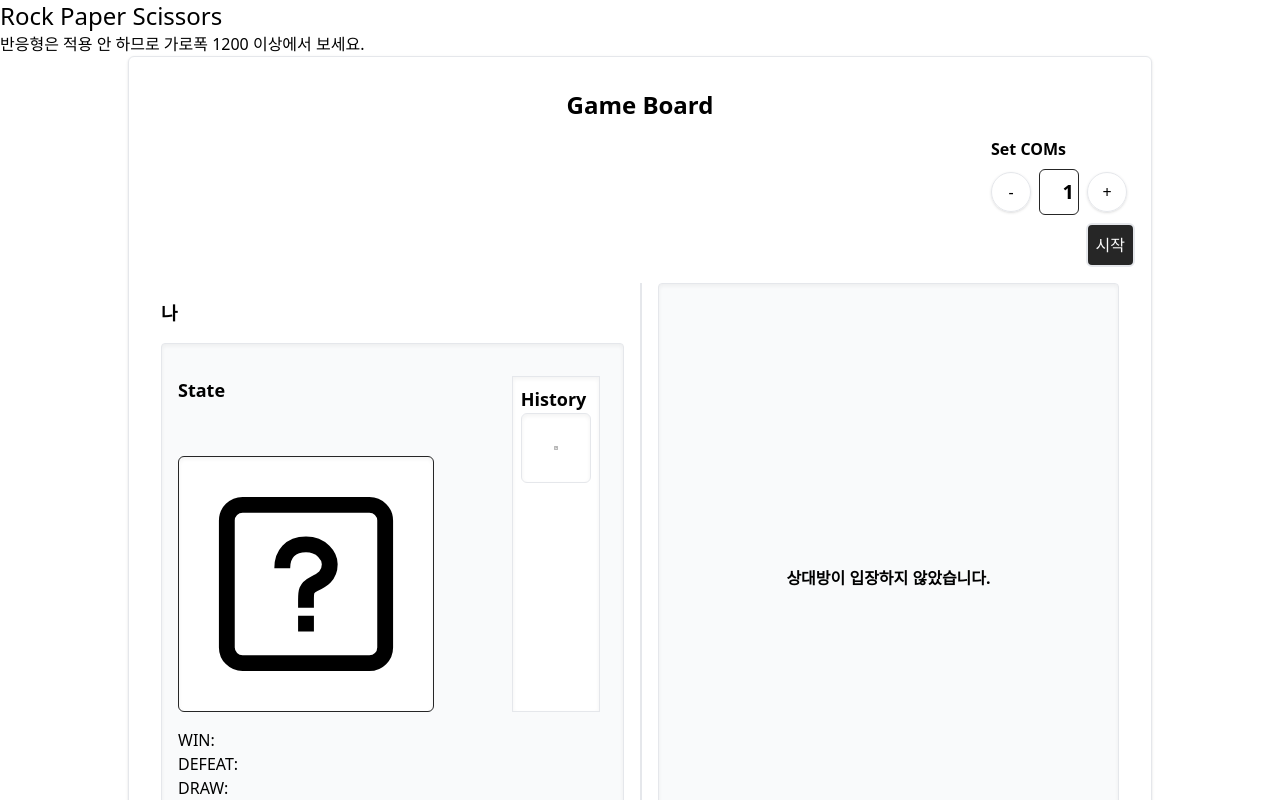
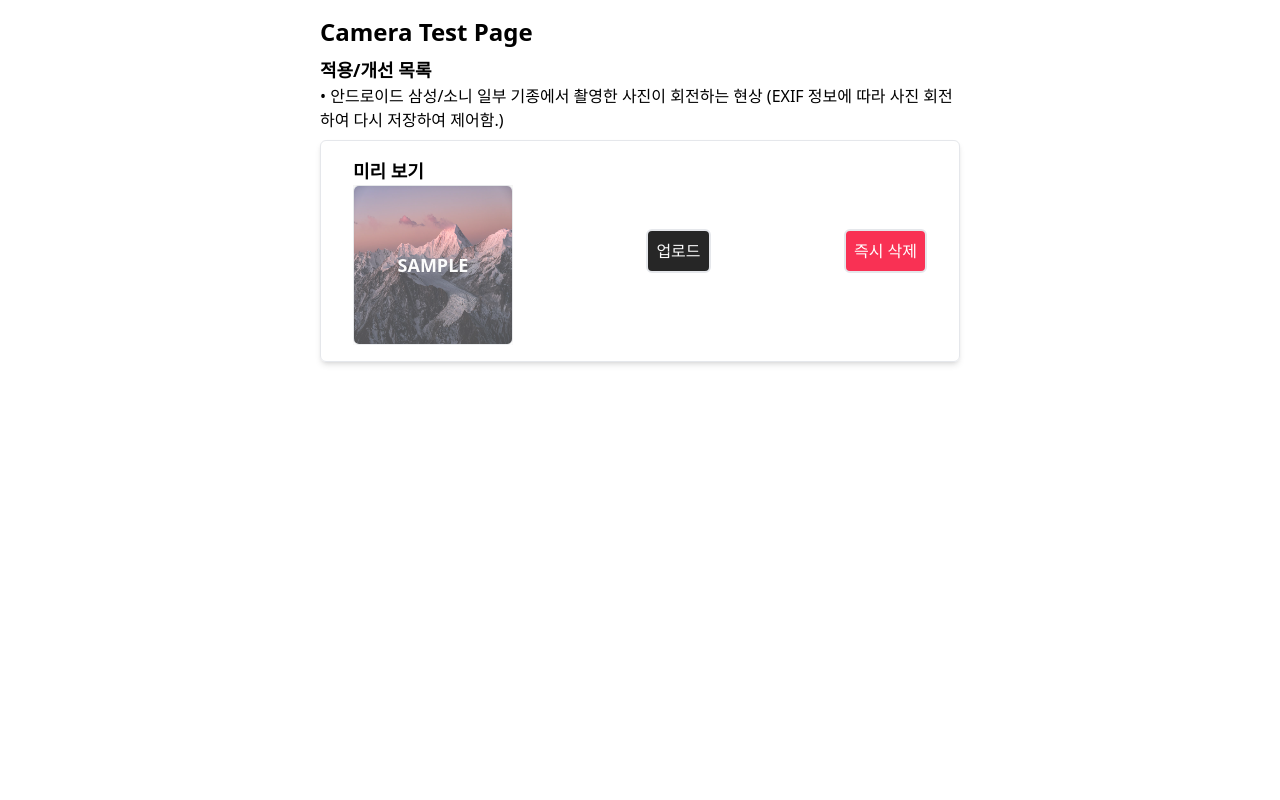
Before and after one commit to merge-simpson/react-rock-paper-scissors, a React (Vite) app: page /camera/connect in a window 1280 px wide. Before the commit this address led to /. Shown: the top 800 px of the page. Built offline with nearby package versions, Linux system fonts and the light colour scheme.

Commit message:
feat(photo): create photo upload sample page

```diff
--- a/index.html
+++ b/index.html
@@ -1,5 +1,5 @@
 <!DOCTYPE html>
-<html lang="en">
+<html lang="en" xml:lang="ko">
   <head>
     <meta charset="UTF-8" />
     <link rel="icon" type="image/svg+xml" href="/src/favicon.svg" />
--- a/src/App.tsx
+++ b/src/App.tsx
@@ -8,9 +8,8 @@ function App() {
   // const [isAuthenticated, setAuthenticated] = useState<boolean>(false);
   const auth = useAuth();
   const { isAuthenticated } = auth;
-  const [RoutesComponent, setRoutesComponent] = useState<React.ReactElement>(
-    <UnauthenticatedRoutes />
-  );
+  const [RoutesComponent, setRoutesComponent] =
+    useState<React.ReactElement | null>(null);
 
   useEffect(() => {
     isAuthenticated && setRoutesComponent(<ProtectedRoutes />);
--- /dev/null
+++ b/src/components/example/camera/CameraTestPage.tsx
@@ -0,0 +1,93 @@
+import { DangerButton, DarkButton } from "@styles/button";
+import { useCallback, useEffect, useRef, useState } from "react";
+import SampleImage from "@assets/img/sample.jpeg";
+
+const CameraTestPage = () => {
+  const [files, setFiles] = useState<FileList | null>(null);
+  const [photoUrl, setPhotoUrl] = useState<string | ArrayBuffer | null>(null);
+  const imageUploaderRef = useRef<HTMLInputElement | null>(null);
+
+  const clearImage = useCallback<React.MouseEventHandler<HTMLButtonElement>>(
+    (evt) =>
+      imageUploaderRef.current &&
+      setPhotoUrl((imageUploaderRef.current.value = "")),
+    [imageUploaderRef.current]
+  );
+
+  useEffect(() => {
+    console.debug(photoUrl);
+  }, [photoUrl]);
+
+  return (
+    <div className="flex flex-col gap-4 py-4 px-8 items-center justify-center">
+      <main className="w-full max-w-[40rem]">
+        <h1 className="text-2xl font-bold">Camera Test Page</h1>
+        <aside className="py-2">
+          <h1 className="text-lg font-bold">적용/개선 목록</h1>
+          <ul className="list-['•_'] list-inside">
+            <li>
+              안드로이드 삼성/소니 일부 기종에서 촬영한 사진이 회전하는 현상
+              (EXIF 정보에 따라 사진 회전하여 다시 저장하여 제어함.)
+            </li>
+          </ul>
+        </aside>
+
+        <section className="flex flex-row justify-between gap-4 items-center px-8 py-4 border shadow-md rounded-md">
+          <article>
+            <h1 className="text-lg font-bold">미리 보기</h1>
+
+            <figure className="relative">
+              <img
+                src={(photoUrl as string) || SampleImage}
+                className={`w-40 h-40 border rounded-md ${
+                  !!photoUrl ? "border-dark" : ""
+                }`}
+                // TODO 다국어 처리
+                alt={
+                  !!photoUrl
+                    ? "이미지 미리보기(Image Preview)"
+                    : "선택된 사진이 없을 때는 눈 덮인 산을 멀리서 담은 샘플 이미지"
+                }
+              />
+              {!photoUrl && (
+                <aside className="absolute left-0 top-0 right-0 bottom-0 bg-white bg-opacity-30 shadow-inner z-10 flex items-center justify-center">
+                  <h1 className="drop-shadow text-lg font-black text-light select-none">
+                    SAMPLE
+                  </h1>
+                </aside>
+              )}
+            </figure>
+          </article>
+
+          <label>
+            <input
+              type="file"
+              accept="image/*"
+              ref={imageUploaderRef}
+              className="hidden"
+              onChange={(evt) => {
+                const reader = new FileReader();
+                reader.readAsDataURL(evt.target.files![0]);
+                setFiles(evt.target?.files);
+
+                // (Example of onload)
+                reader.onload = (evt) => {
+                  const photoUrl = evt.target?.result;
+                  photoUrl && setPhotoUrl(photoUrl);
+                };
+              }}
+            />
+            <DarkButton onClick={(evt) => imageUploaderRef.current?.click()}>
+              업로드
+            </DarkButton>
+          </label>
+          <label>
+            <DangerButton onClick={clearImage}>즉시 삭제</DangerButton>
+          </label>
+        </section>
+      </main>
+    </div>
+  );
+};
+
+export default CameraTestPage;
--- a/src/components/routes/ProtectedRoutes.tsx
+++ b/src/components/routes/ProtectedRoutes.tsx
@@ -1,3 +1,4 @@
+import CameraTestPage from "@components/example/camera/CameraTestPage";
 import UIPreview from "@components/example/layouts/UIPreview";
 import Home from "@components/home/Home";
 import PATH from "@utils/routes/PATH";
@@ -8,6 +9,7 @@ const ProtectedRoutes = () => {
     <Routes>
       <Route path={PATH.HOME} element={<Home />} />
       <Route path="ui" element={<UIPreview />} />
+      <Route path={PATH.CAMERA_TEST} element={<CameraTestPage />} />
       <Route path="*" element={<Navigate replace to={PATH.HOME} />} />
     </Routes>
   );
--- a/src/components/routes/UnauthenticatedRoutes.tsx
+++ b/src/components/routes/UnauthenticatedRoutes.tsx
@@ -4,6 +4,7 @@ import { loginStep } from "@utils/auth/routes/LoginOutletComponents";
 import UIPreview from "@components/example/layouts/UIPreview";
 import PATH from "@utils/routes/PATH";
 import { Navigate, Route, Routes } from "react-router-dom";
+import CameraTestPage from "@components/example/camera/CameraTestPage";
 
 const UnauthenticatedRoutes = () => {
   return (
@@ -12,6 +13,7 @@ const UnauthenticatedRoutes = () => {
         <Route path=":stepName" element={<LoginOutlet />} />
         <Route path="" element={<Navigate replace to={loginStep[0]} />} />
       </Route>
+      <Route path={PATH.CAMERA_TEST} element={<CameraTestPage />} />
       <Route path="ui" element={<UIPreview />} />
       <Route path="*" element={<Navigate replace to={PATH.LOGIN} />} />
     </Routes>
--- a/src/utils/routes/PATH.ts
+++ b/src/utils/routes/PATH.ts
@@ -3,6 +3,8 @@ const PATH = {
   LOGIN: "/login",
   LOGIN_AUTH: "/login/auth",
   LOGIN_OTP: "/login/otp",
+
+  CAMERA_TEST: "/camera/connect",
 };
 
 export default PATH;
```
Also changed, not shown: src/assets/img/sample-ocean.jpeg (added), src/assets/img/sample.jpeg (added).
